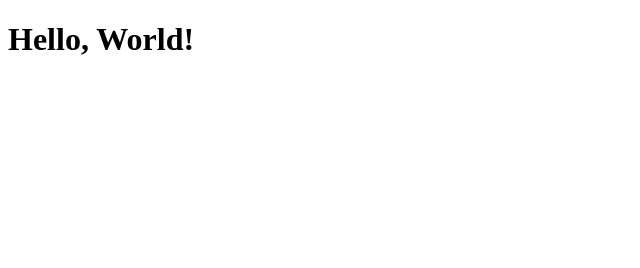
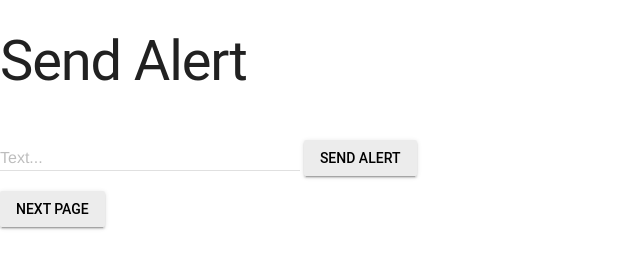
Before and after one commit to SHH-ICS/mdl-html-page-2Brenny2, a plain HTML site: page index.html in a window 1280 px wide. Shown: the whole page, without its empty margins (0-640 px from the left). Drawn offline with nearby package versions, Linux system fonts and the light colour scheme; files that its build step writes are made by us from their sources.

Commit message:
Update index.html

```diff
--- a/index.html
+++ b/index.html
@@ -3,10 +3,33 @@
   <head>
     <link rel="stylesheet" href="styles.css">
     <title>Page Title</title>
+    <link rel="stylesheet" href="https://fonts.googleapis.com/icon?family=Material+Icons">
+    <link rel="stylesheet" href="https://code.getmdl.io/1.3.0/material.indigo-pink.min.css">
+    <script defer src="https://code.getmdl.io/1.3.0/material.min.js"></script>
   </head>
 
   <body>
-    <h1>Hello, World!</h1>
+    <h1>Send Alert</h1>
+    <div class="mdl-textfield mdl-js-textfield mdl-textfield--floating-label">
+      <input class="mdl-textfield__input" type="text" id="sample3">
+      <label class="mdl-textfield__label" for="sample3">Text...</label>
+    </div>
+    <button onclick="javascript:SendAlert()"class="mdl-button mdl-js-button mdl-button--raised mdl-js-ripple-effect">
+      Send Alert
+    </button>
+    <br>
+    <a href="./index2.html">
+      <button class="mdl-button mdl-js-button mdl-button--raised mdl-js-ripple-effect">
+        Next Page
+      </button>
+    </a>
+    <script>
+      function SendAlert() {
+        var AlertMsg = document.getElementById("sample3").value
+        alert(AlertMsg)
+        console.log(AlertMsg)
+      }
+    </script>
   </body>
 
 </html>
```
